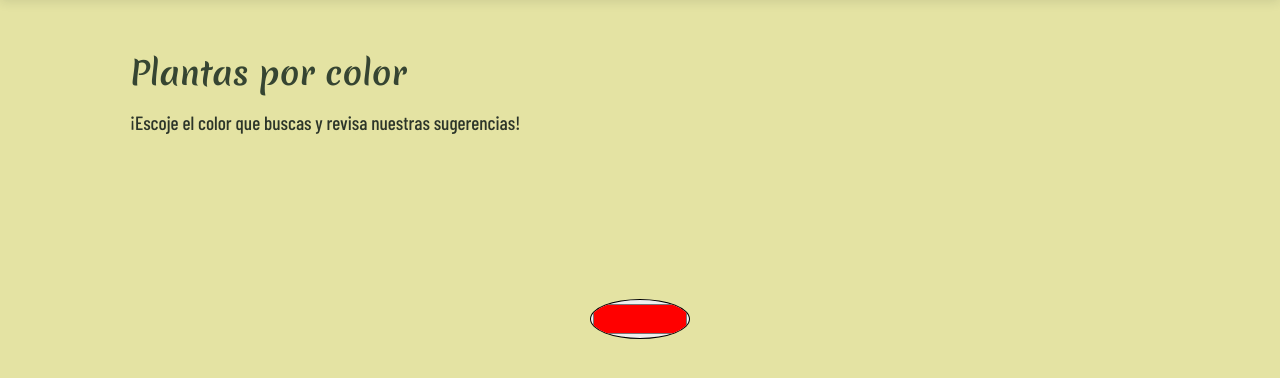
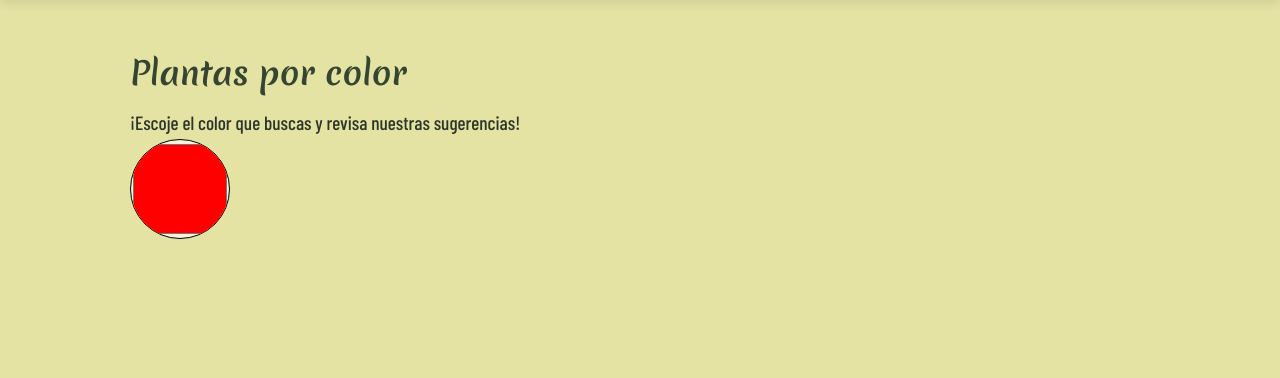
Before and after one commit to ElKalethazo/ElKalethazo.github.io-midori, a PHP site: page /sections/porColor.php in a window 1280 px wide. Shown: the part 80-458 px from the top of the page. Run offline with PHP 8.4, Linux system fonts and the light colour scheme.

Commit message:
Círculo cromático

```diff
--- a/styles.css
+++ b/styles.css
@@ -432,11 +432,11 @@ body {
 
 
 /* CIRCULO CORMÁTICO */
-  /* Estilos del selector de color */
-  .selector-color {
+
+.selector-color {
     display: block;
-    margin: 160px auto;
     width: 100px;
-    height: 40px;
+    height: 100px;
     border-radius: 50%;
-  }
+    background-color: beige;
+}
```
